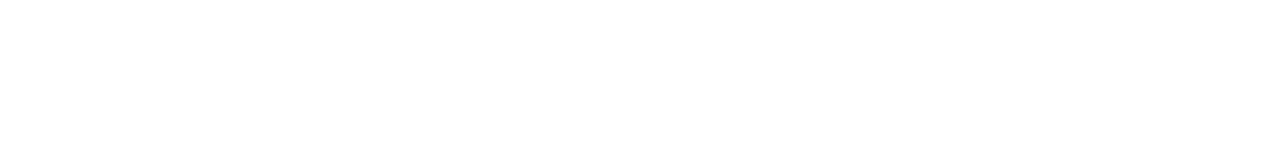
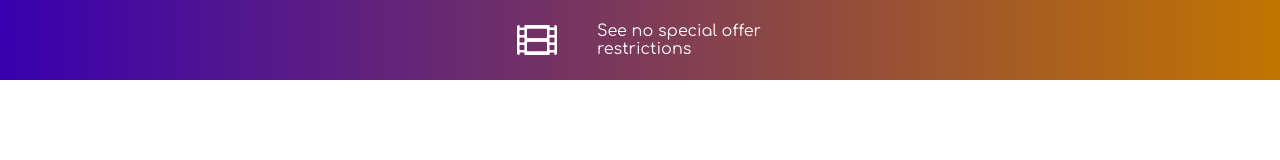
Before and after one commit to deethteam/dars, a plain HTML site: page index.html in a window 1280 px wide. Drawn offline with Linux system fonts and the light colour scheme.

Commit message:
project ishlashor

```diff
--- a/index.html
+++ b/index.html
@@ -12,6 +12,11 @@
     <title>Vue Cinema</title>
 </head>
 <body>
-
+    <header class="header">
+        <div class="header__poster">
+            <i class="far fa-film header__icon"></i>
+            <p class="header__text">See no special offer restrictions</p>
+        </div>
+    </header>
 </body>
 </html>
--- a/styles/style.css
+++ b/styles/style.css
@@ -5,6 +5,15 @@
 }
 body{
 
+}
+.a{
+    text-decoration: none;
+}
+.ul{
+    list-style: none;
+}
+.button{
+    border: none;
 }
 .container{
     max-width: 1140px;
@@ -14,3 +23,28 @@ body{
     padding-left: 15px;
     padding-right: 15px;
 }
+/* header */
+.header__poster{
+    background: linear-gradient(90.09deg, #3800AF 0%, #BF7204 97.52%, #C27500 100%, #C27500 100%);
+    display: flex;
+    justify-content: center;
+    align-items: center;
+    padding: 20px 0;
+
+
+}
+.header__icon{
+    font-size: 40px;
+    color: #fff;
+    margin-right: 40px;
+
+}
+.header__text{
+    width: 166px;
+    font-family: "Comfortaa";
+    font-weight: 400;
+    font-size: 16px;
+    line-height: 18px;
+    color: #fff;
+
+}
```
